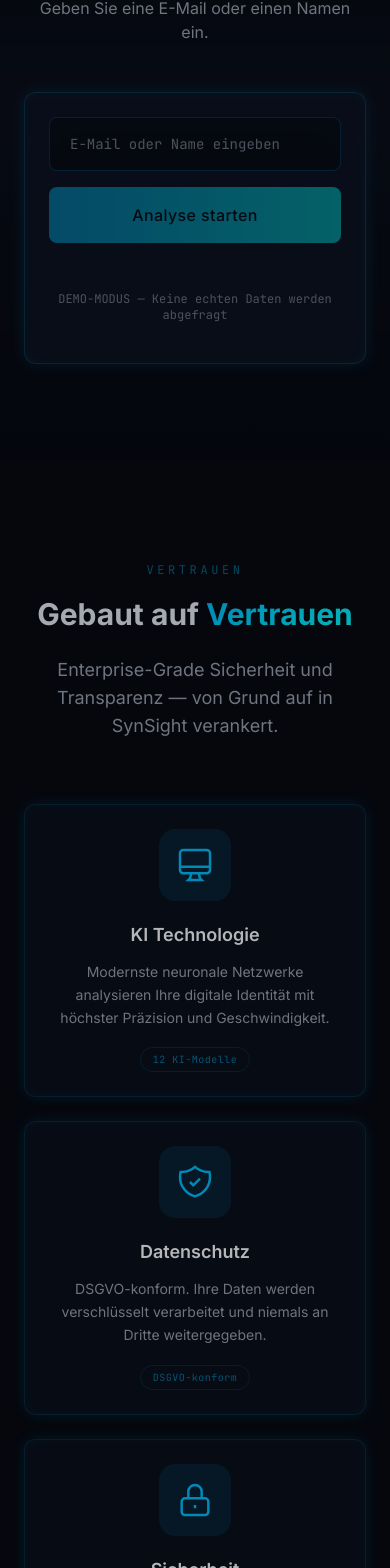
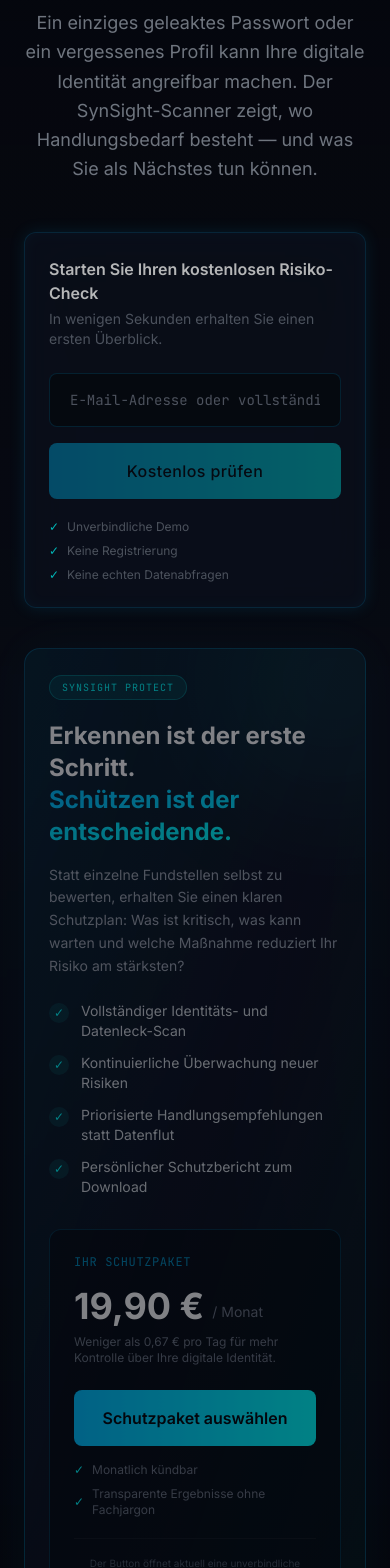
Before and after one commit to wixertv-droid/synsight, a Next.js app: page / in a window 390 px wide. Shown: the part 4323-5891 px from the top of the page. Built offline with nearby package versions, Linux system fonts and the light colour scheme.

Commit message:
feat: turn scanner demo into conversion funnel
Co-authored-by: wixertv-droid <wixertv-droid@users.noreply.github.com>

```diff
--- a/src/components/sections/DemoScanner.tsx
+++ b/src/components/sections/DemoScanner.tsx
@@ -36,6 +36,13 @@ const statusColors = {
   warning: "text-yellow-400 border-yellow-400/30",
   danger: "text-red-400 border-red-400/30",
 };
+
+const protectionBenefits = [
+  "Vollständiger Identitäts- und Datenleck-Scan",
+  "Kontinuierliche Überwachung neuer Risiken",
+  "Priorisierte Handlungsempfehlungen statt Datenflut",
+  "Persönlicher Schutzbericht zum Download",
+];
 
 export default function DemoScanner() {
   const [input, setInput] = useState("");
@@ -91,14 +98,17 @@ export default function DemoScanner() {
           }`}
         >
           <span className="font-mono text-xs text-cyber-blue/50 tracking-[0.3em] uppercase">
-            Live Demo
+            Ihr digitaler Risiko-Check
           </span>
           <h2 className="text-3xl md:text-5xl font-bold mt-4 mb-6">
-            <span className="cyber-gradient">KI-Scanner</span> Demo
+            Wissen Sie, was das Internet{" "}
+            <span className="cyber-gradient">über Sie weiß?</span>
           </h2>
-          <p className="text-gray-400 max-w-xl mx-auto">
-            Erleben Sie die SynSight-Analyse in Echtzeit. Geben Sie eine
-            E-Mail oder einen Namen ein.
+          <p className="text-gray-400 max-w-2xl mx-auto text-lg leading-relaxed">
+            Ein einziges geleaktes Passwort oder ein vergessenes Profil kann
+            Ihre digitale Identität angreifbar machen. Der SynSight-Scanner
+            zeigt, wo Handlungsbedarf besteht — und was Sie als Nächstes tun
+            können.
           </p>
         </div>
 
@@ -139,14 +149,23 @@ export default function DemoScanner() {
           <div className="relative z-10">
             {/* Input area */}
             {phase !== "complete" && (
-              <div className="flex flex-col sm:flex-row gap-4 mb-8">
+              <>
+                <div className="mb-6">
+                  <p className="text-white font-semibold mb-1">
+                    Starten Sie Ihren kostenlosen Risiko-Check
+                  </p>
+                  <p className="text-sm text-gray-500">
+                    In wenigen Sekunden erhalten Sie einen ersten Überblick.
+                  </p>
+                </div>
+                <div className="flex flex-col sm:flex-row gap-4 mb-5">
                   <div className="flex-1 relative">
                     <input
                       type="text"
                       value={input}
                       onChange={(e) => setInput(e.target.value)}
                       onKeyDown={(e) => e.key === "Enter" && startScan()}
-                    placeholder="E-Mail oder Name eingeben"
+                      placeholder="E-Mail-Adresse oder vollständiger Name"
                       disabled={phase === "scanning"}
                       className="w-full px-5 py-4 bg-space-black/60 border border-cyber-blue/20 rounded-lg text-white placeholder-gray-500 font-mono text-sm focus:outline-none focus:border-cyber-blue/50 focus:shadow-[0_0_20px_rgba(0,191,255,0.15)] transition-all disabled:opacity-50"
                     />
@@ -162,9 +181,28 @@ export default function DemoScanner() {
                     disabled={!input.trim() || phase === "scanning"}
                     className="sm:w-auto w-full"
                   >
-                  {phase === "scanning" ? "Analysiere..." : "Analyse starten"}
+                    {phase === "scanning"
+                      ? "Risiken werden geprüft..."
+                      : "Kostenlos prüfen"}
                   </Button>
                 </div>
+                {phase === "idle" && (
+                  <div className="flex flex-wrap gap-x-6 gap-y-2 text-xs text-gray-500">
+                    <span className="flex items-center gap-2">
+                      <span className="text-cyber-cyan">✓</span> Unverbindliche
+                      Demo
+                    </span>
+                    <span className="flex items-center gap-2">
+                      <span className="text-cyber-cyan">✓</span> Keine
+                      Registrierung
+                    </span>
+                    <span className="flex items-center gap-2">
+                      <span className="text-cyber-cyan">✓</span> Keine echten
+                      Datenabfragen
+                    </span>
+                  </div>
+                )}
+              </>
             )}
 
             {/* Scan progress */}
@@ -241,24 +279,110 @@ export default function DemoScanner() {
                   ))}
                 </div>
 
-                <div className="flex justify-center">
+                <div className="rounded-xl border border-yellow-400/20 bg-yellow-400/[0.04] p-5 mb-8">
+                  <p className="text-white font-semibold mb-2">
+                    Ein mittleres Risiko ist kein Grund zur Panik — aber ein
+                    klarer Grund zu handeln.
+                  </p>
+                  <p className="text-sm text-gray-400 leading-relaxed">
+                    Sichtbare Profile, geleakte Zugangsdaten und öffentliche
+                    Erwähnungen können miteinander verknüpft werden. SynSight
+                    hilft Ihnen, die wichtigsten Risiken zuerst zu schließen,
+                    bevor daraus ein echtes Problem entsteht.
+                  </p>
+                </div>
+
+                <div className="flex flex-col sm:flex-row items-center justify-between gap-4">
+                  <p className="text-xs font-mono text-gray-500">
+                    DEMO-ERGEBNIS — Beispielhafte Darstellung
+                  </p>
                   <Button variant="secondary" onClick={reset}>
-                    Neue Analyse starten
+                    Andere Identität prüfen
                   </Button>
                 </div>
               </div>
             )}
+          </div>
+        </GlassCard>
 
-            {/* Idle state hint */}
-            {phase === "idle" && (
-              <div className="text-center py-4">
-                <p className="font-mono text-xs text-gray-500">
-                  DEMO-MODUS — Keine echten Daten werden abgefragt
+        <div
+          className={`mt-10 transition-all duration-700 ${
+            phase === "complete"
+              ? "opacity-100 translate-y-0"
+              : "opacity-70 translate-y-0"
+          }`}
+        >
+          <div className="relative overflow-hidden rounded-2xl border border-cyber-blue/30 bg-gradient-to-br from-cyber-blue/[0.12] via-space-panel/95 to-cyber-cyan/[0.06] p-6 md:p-8 shadow-[0_0_50px_rgba(0,191,255,0.08)]">
+            <div className="absolute -right-20 -top-20 h-56 w-56 rounded-full bg-cyber-cyan/10 blur-3xl" />
+            <div className="relative grid gap-8 lg:grid-cols-[1.2fr_0.8fr] lg:items-center">
+              <div>
+                <span className="inline-flex rounded-full border border-cyber-cyan/25 bg-cyber-cyan/10 px-3 py-1 font-mono text-[10px] tracking-widest text-cyber-cyan">
+                  SYNSIGHT PROTECT
+                </span>
+                <h3 className="mt-5 text-2xl md:text-3xl font-bold text-white">
+                  Erkennen ist der erste Schritt.
+                  <br />
+                  <span className="cyber-gradient">Schützen ist der entscheidende.</span>
+                </h3>
+                <p className="mt-4 max-w-xl text-sm md:text-base leading-relaxed text-gray-400">
+                  Statt einzelne Fundstellen selbst zu bewerten, erhalten Sie
+                  einen klaren Schutzplan: Was ist kritisch, was kann warten und
+                  welche Maßnahme reduziert Ihr Risiko am stärksten?
+                </p>
+
+                <ul className="mt-6 grid gap-3 sm:grid-cols-2">
+                  {protectionBenefits.map((benefit) => (
+                    <li
+                      key={benefit}
+                      className="flex items-start gap-3 text-sm text-gray-300"
+                    >
+                      <span className="mt-0.5 flex h-5 w-5 flex-none items-center justify-center rounded-full bg-cyber-cyan/10 text-xs text-cyber-cyan">
+                        ✓
+                      </span>
+                      {benefit}
+                    </li>
+                  ))}
+                </ul>
+              </div>
+
+              <div className="rounded-xl border border-cyber-blue/20 bg-space-black/55 p-6">
+                <p className="font-mono text-xs tracking-wider text-cyber-blue/70">
+                  IHR SCHUTZPAKET
+                </p>
+                <div className="mt-4 flex items-end gap-2">
+                  <span className="text-4xl font-bold text-white">19,90 €</span>
+                  <span className="pb-1 text-sm text-gray-500">/ Monat</span>
+                </div>
+                <p className="mt-2 text-xs text-gray-500">
+                  Weniger als 0,67 € pro Tag für mehr Kontrolle über Ihre
+                  digitale Identität.
+                </p>
+                <a
+                  href="mailto:hello@synsight.de?subject=Interesse%20am%20SynSight%20Protect%20Paket"
+                  className="mt-6 block"
+                >
+                  <span className="flex w-full items-center justify-center rounded-lg bg-gradient-to-r from-cyber-blue to-cyber-cyan px-6 py-4 font-semibold text-space-black transition-all duration-300 hover:scale-[1.02] hover:shadow-[0_0_30px_rgba(0,191,255,0.35)]">
+                    Schutzpaket auswählen
+                  </span>
+                </a>
+                <div className="mt-4 space-y-2 text-xs text-gray-500">
+                  <p className="flex items-center gap-2">
+                    <span className="text-cyber-cyan">✓</span> Monatlich
+                    kündbar
+                  </p>
+                  <p className="flex items-center gap-2">
+                    <span className="text-cyber-cyan">✓</span> Transparente
+                    Ergebnisse ohne Fachjargon
                   </p>
                 </div>
-            )}
+                <p className="mt-5 border-t border-white/5 pt-4 text-center text-[10px] leading-relaxed text-gray-600">
+                  Der Button öffnet aktuell eine unverbindliche
+                  Produktanfrage. Es erfolgt keine automatische Buchung.
+                </p>
               </div>
-        </GlassCard>
+            </div>
+          </div>
+        </div>
       </div>
     </section>
   );
```
Lines whose indentation alone changed are shown as unchanged.
